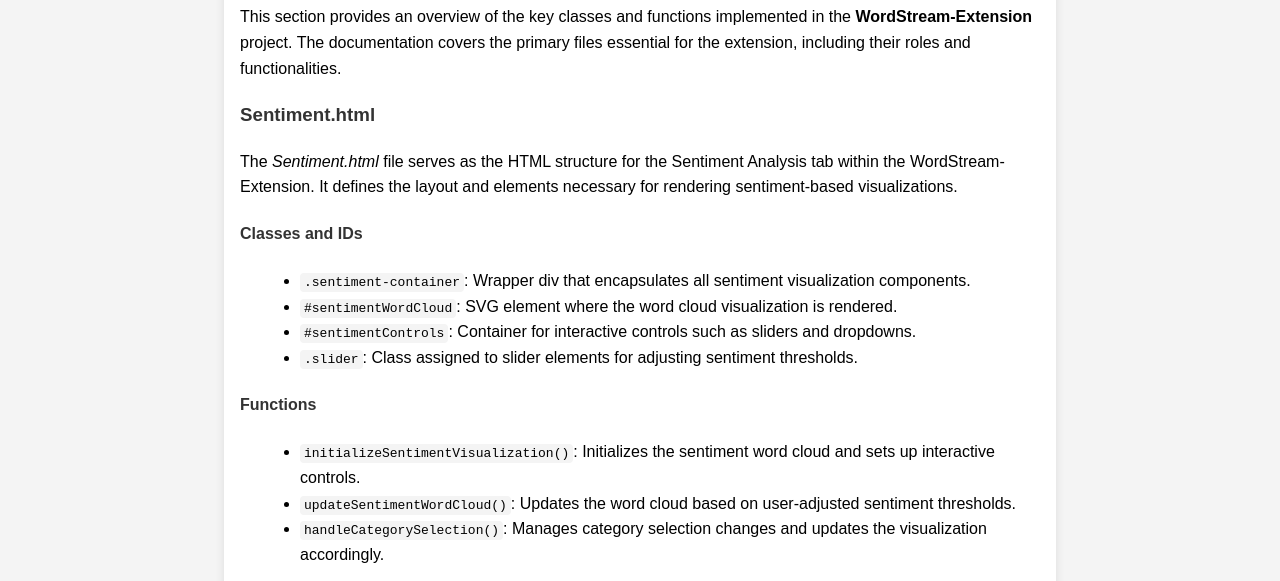
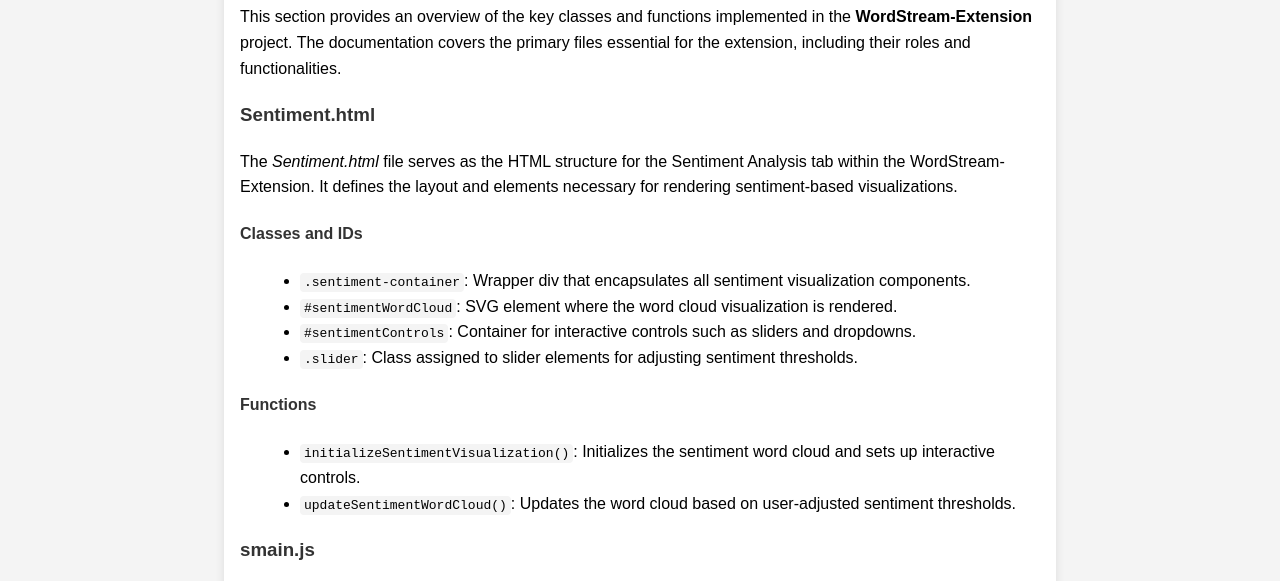
Before and after one commit to AhmedSabanovic/Viz2_Website, a plain HTML site: page doc.html in a window 1280 px wide. Shown: the part 205-786 px from the top of the page. Drawn offline with Linux system fonts and the light colour scheme.

Commit message:
Update doc.html

```diff
--- a/doc.html
+++ b/doc.html
@@ -67,7 +67,6 @@
       <ul>
         <li><code>initializeSentimentVisualization()</code>: Initializes the sentiment word cloud and sets up interactive controls.</li>
         <li><code>updateSentimentWordCloud()</code>: Updates the word cloud based on user-adjusted sentiment thresholds.</li>
-        <li><code>handleCategorySelection()</code>: Manages category selection changes and updates the visualization accordingly.</li>
       </ul>
 
       <h3>smain.js</h3>
```
